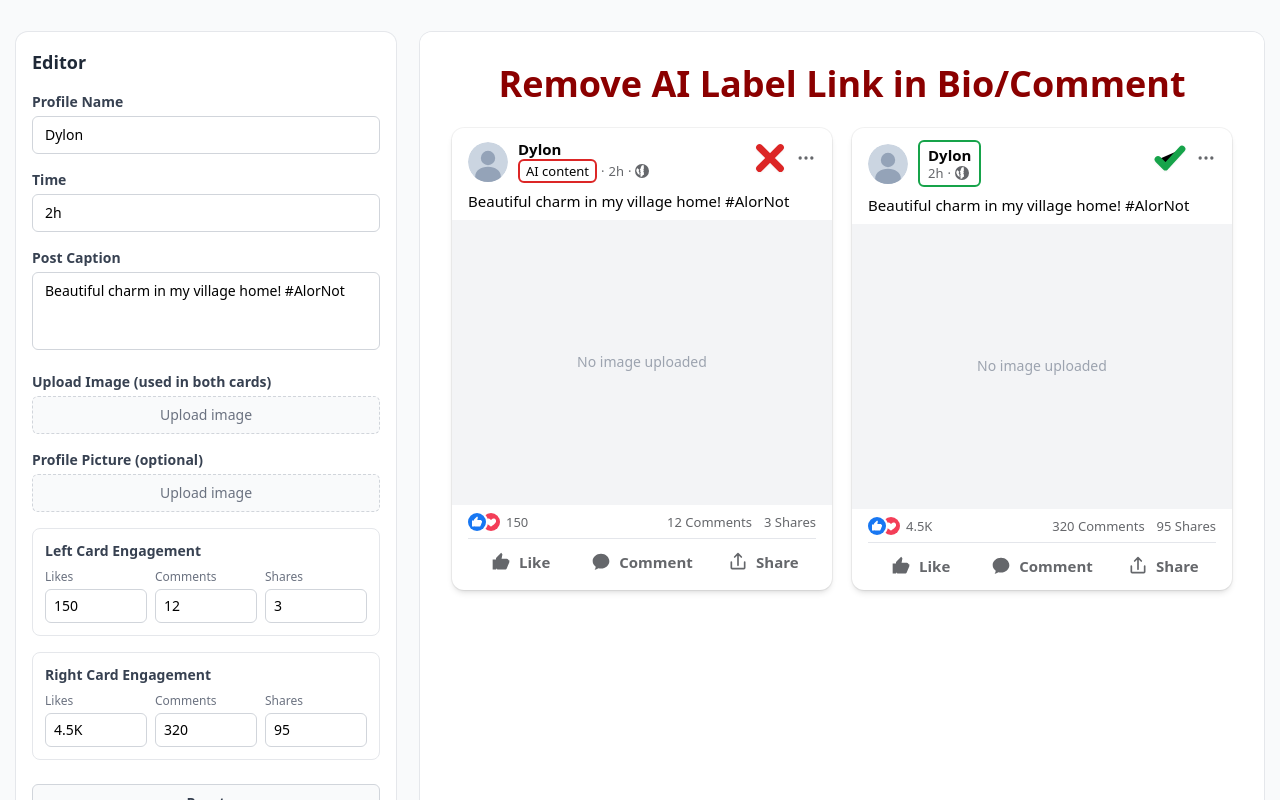
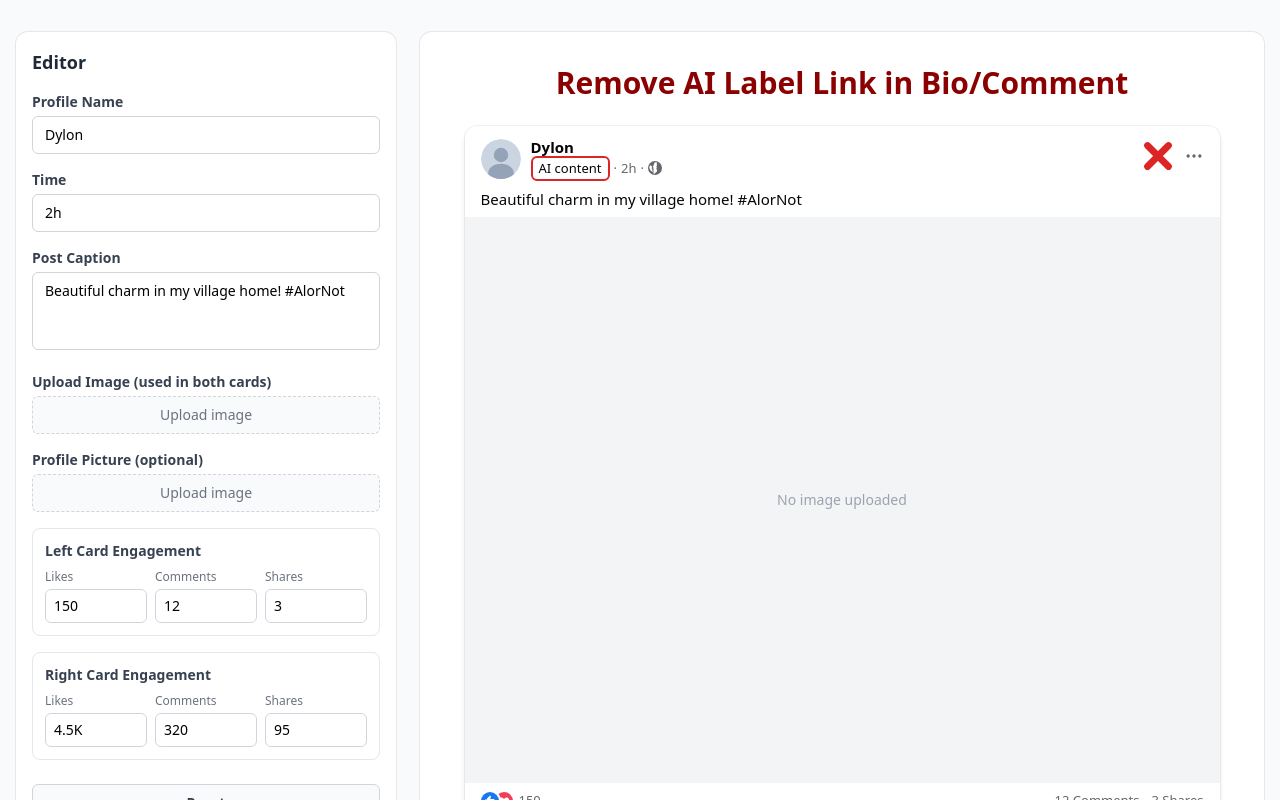
Before and after one commit to ailabelremove/fb-before-after-generator, a Next.js app: page / in a window 1280 px wide. Shown: the top 800 px of the page. Built offline with nearby package versions, Linux system fonts and the light colour scheme.

Commit message:
Update TemplatePreview.tsx

```diff
--- a/components/TemplatePreview.tsx
+++ b/components/TemplatePreview.tsx
@@ -10,11 +10,15 @@ type Props = {
 
 const TemplatePreview = forwardRef<HTMLDivElement, Props>(({ template }, ref) => {
   return (
-    <div ref={ref} className="bg-white p-8">
-      <h1 className="mb-6 text-center text-2xl font-extrabold text-[#8B0000] sm:text-4xl">
+    <div
+      ref={ref}
+      style={{ width: 819 }}
+      className="mx-auto flex flex-col bg-white px-8 py-8"
+    >
+      <h1 className="mb-6 text-center text-3xl font-extrabold leading-tight text-[#8B0000]">
         Remove AI Label Link in Bio/Comment
       </h1>
-      <div className="grid grid-cols-1 gap-5 sm:grid-cols-2">
+      <div className="flex flex-col gap-6">
         <FacebookPostCard
           variant="left"
           profileName={template.profileName}
```
